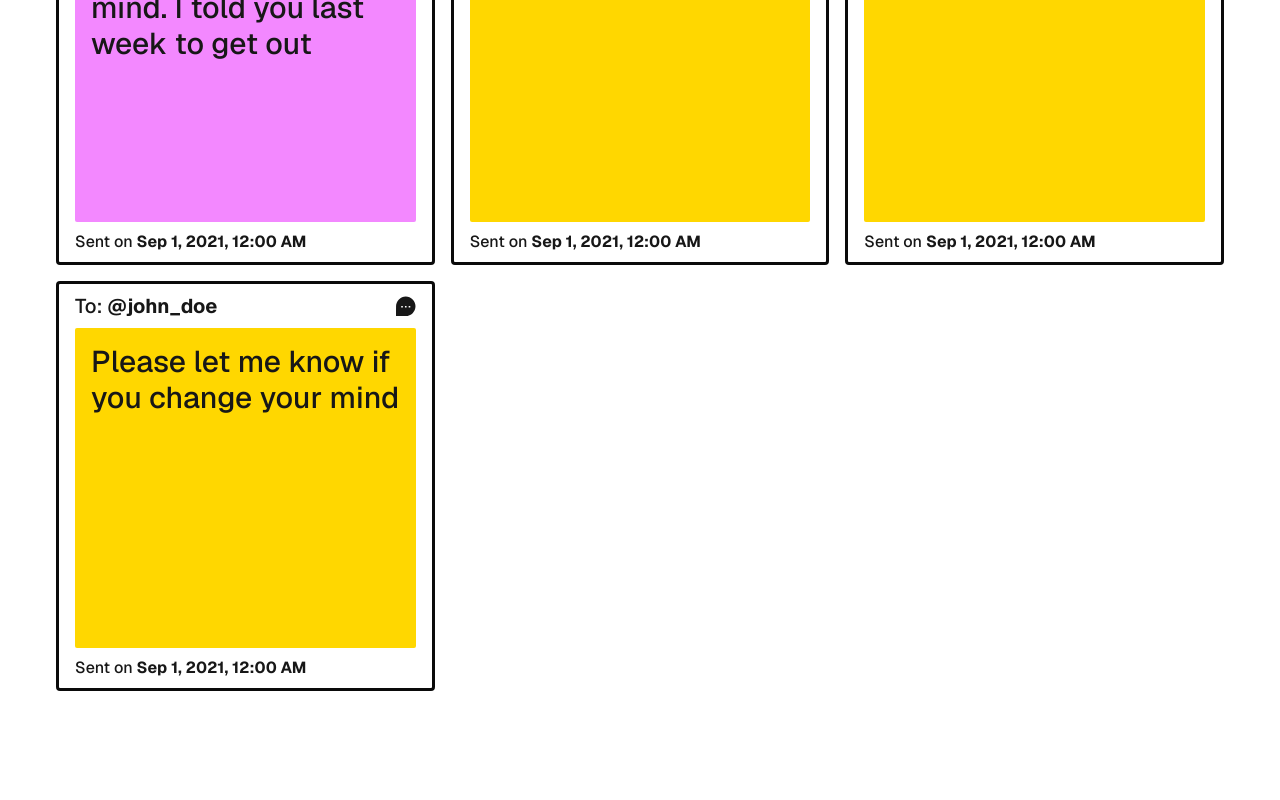
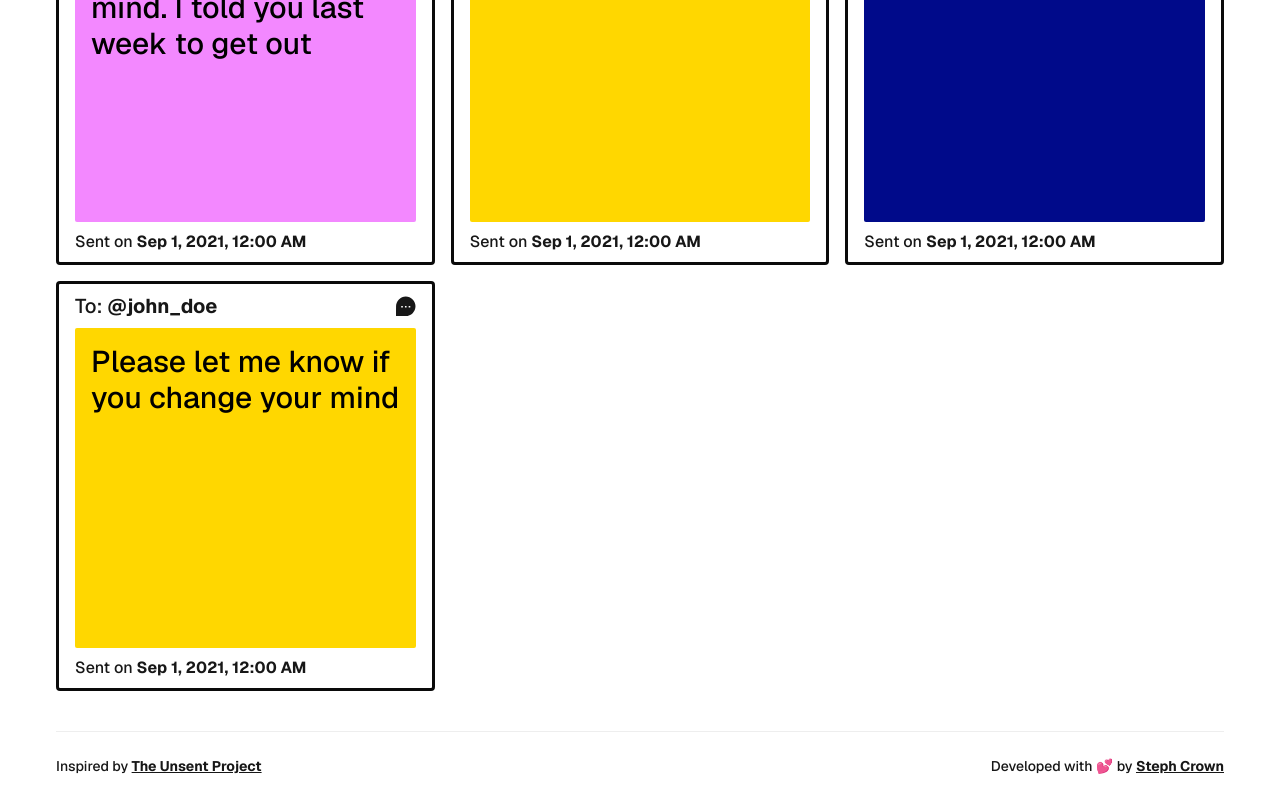
Before and after one commit to steph-crown/unsent-dms, a Next.js app: page / in a window 1280 px wide. Shown: the part 644-1444 px from the top of the page. Before the commit the page ends 1335 px from the top, so only its background shows below. Built offline with nearby package versions, Linux system fonts and the light colour scheme.

Commit message:
Create footer

```diff
--- a/app/page.tsx
+++ b/app/page.tsx
@@ -1,6 +1,7 @@
 "use client";
 
 import { Button } from "@/components/button";
+import { Footer } from "@/components/footer";
 import { Header } from "@/components/header";
 import { Input } from "@/components/input";
 import { Messages } from "@/components/messages";
@@ -13,28 +14,32 @@ const messages: IMessage[] = [
     createdDate: "2021-09-01",
     message:
       "Please let me know if you change your mind. I told you last week to get out",
-    color: "#f388ff",
+    bgColor: "#f388ff",
+    fgColor: "#000",
   },
   {
     id: "2",
     to: "john_doe",
     createdDate: "2021-09-01",
     message: "Please let me know if you change your mind",
-    color: "#FFD700",
+    bgColor: "#FFD700",
+    fgColor: "#000",
   },
   {
     id: "3",
     to: "john_doe",
     createdDate: "2021-09-01",
     message: "Please let me know if you change your mind",
-    color: "#FFD700",
+    bgColor: "#000a8a",
+    fgColor: "#fff",
   },
   {
     id: "4",
     to: "john_doe",
     createdDate: "2021-09-01",
     message: "Please let me know if you change your mind",
-    color: "#FFD700",
+    bgColor: "#FFD700",
+    fgColor: "#000",
   },
 ];
 
@@ -43,7 +48,7 @@ export default function Home() {
     <div className="font-[family-name:var(--font-geist-sans)] relative overflow-x-hidden">
       <Header />
 
-      <main className="flex flex-col gap-8 row-start-2 items-center wrapper justify-center mt-10">
+      <main className="flex flex-col gap-8 row-start-2 items-center wrapper justify-center my-10 ">
         <h1 className="text-center text-6xl">
           A Collection of <span className="font-semibold">Unsent DMs</span>
         </h1>
@@ -75,7 +80,7 @@ export default function Home() {
         </div>
       </main>
 
-      <footer className="row-start-3 flex gap-6 flex-wrap items-center justify-center"></footer>
+      <Footer />
     </div>
   );
 }
--- /dev/null
+++ b/components/footer.tsx
@@ -0,0 +1,29 @@
+export function Footer() {
+  return (
+    <footer className="w-full  wrapper">
+      <div className="border-t border-solid border-[#EEE] dark:border-[#555] py-6 flex items-center justify-between">
+        <p className="text-sm font-medium">
+          Inspired by{" "}
+          <a
+            href="https://theunsentproject.com/"
+            target="_blank"
+            className="underline font-bold"
+          >
+            The Unsent Project
+          </a>
+        </p>
+
+        <p className="text-sm font-medium">
+          Developed with 💕 by{" "}
+          <a
+            href="https://twitter.com/stephcrown06"
+            target="_blank"
+            className="underline font-bold"
+          >
+            Steph Crown
+          </a>
+        </p>
+      </div>
+    </footer>
+  );
+}
--- a/components/message.tsx
+++ b/components/message.tsx
@@ -17,7 +17,7 @@ export function Message({ message }: Props) {
   };
 
   return (
-    <div className="border-[3px] border-solid border-black-bg dark:border-white-bg w-full py-2 px-4 rounded">
+    <div className="border-[3px] border-solid border-black-bg dark:border-white-bg w-full py-2 px-4 rounded ">
       <div className="flex justify-between items-center">
         <p className="text-xl font-medium">
           To: <span className="font-bold">@{message.to}</span>
@@ -29,7 +29,8 @@ export function Message({ message }: Props) {
       <div
         className="my-2 rounded-sm p-4 text-3xl font-medium h-[20rem]"
         style={{
-          background: message.color,
+          background: message.bgColor,
+          color: message.fgColor,
         }}
       >
         {message.message}
--- a/interfaces/message.interface.ts
+++ b/interfaces/message.interface.ts
@@ -3,5 +3,6 @@ export interface IMessage {
   to: string;
   createdDate: string;
   message: string;
-  color: string;
+  bgColor: string;
+  fgColor: string;
 }
```
